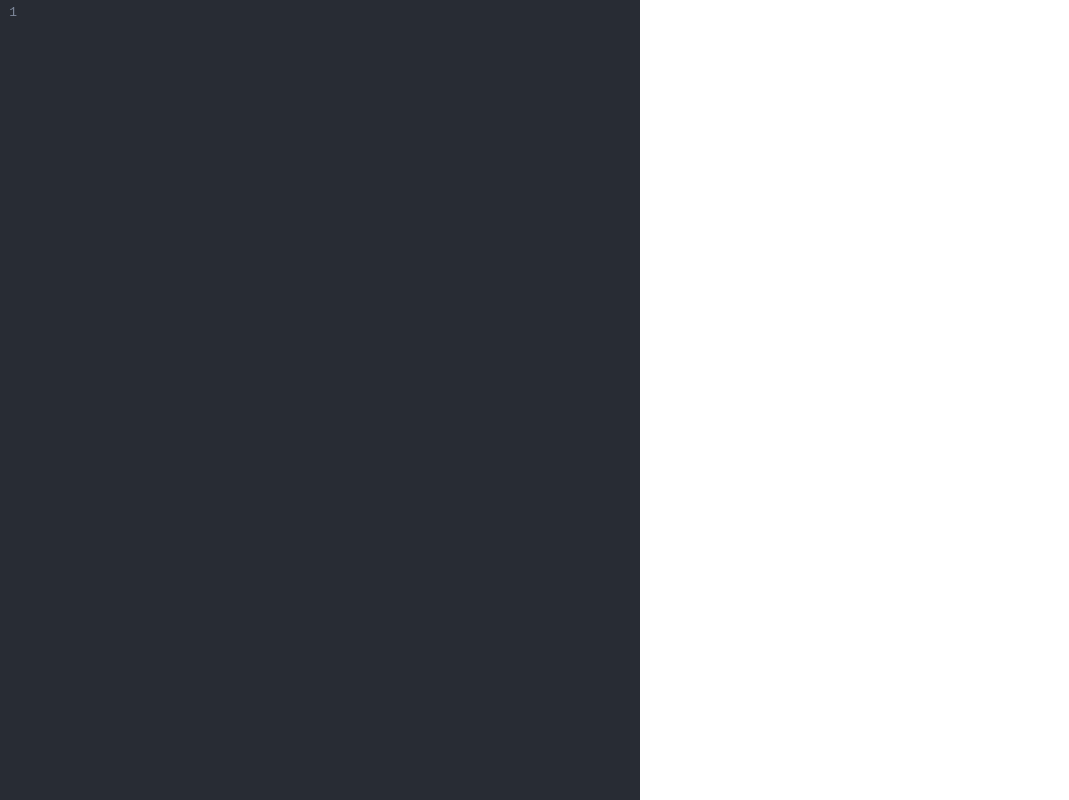
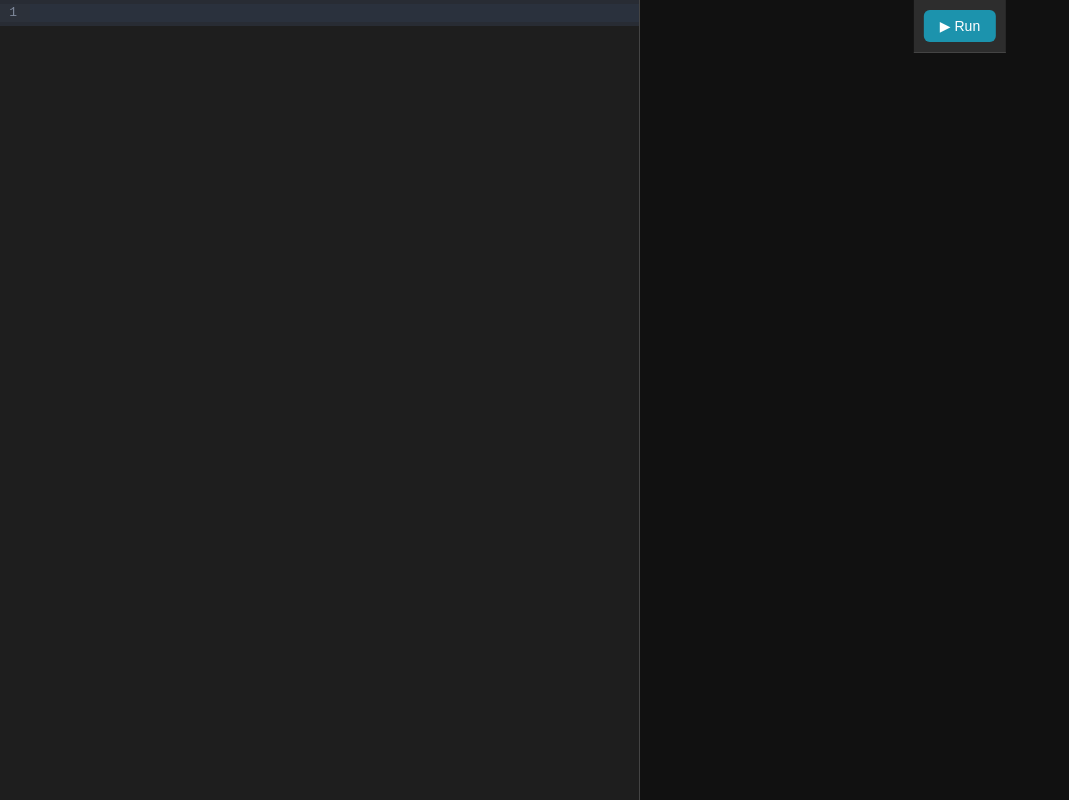
Before and after one commit to dragonmonkey757/Algo-Visualizer, a website built with Vite: page index.html in a window 1280 px wide. Shown: the whole page, without its empty margins (0-1069 px from the left). Built offline with nearby package versions, Linux system fonts and the light colour scheme.

Commit message:
Pull in changes for editor update

```diff
--- a/index.html
+++ b/index.html
@@ -4,15 +4,26 @@
     <meta charset="UTF-8" />
     <link rel="icon" type="image/svg+xml" href="/vite.svg" />
     <meta name="viewport" content="width=device-width, initial-scale=1.0" />
-    <title>Algorithm-Visualizer</title>
+    <title>Algorithm Visualizer</title>
+
     <link rel="stylesheet" href="/pyscript/core.css" />
     <script type="module" src="/pyscript/core.js"></script>
-    <py-config>
-    </py-config>
+
+    <py-config></py-config>
   </head>
+
   <body>
-    <div id="editor">
+    <div class="app">
+      <div class="toolbar">
+        <button id="playBtn">▶ Run</button>
+      </div>
+
+      <div class="main">
+        <div id="editor"></div>
+        <div id="output"></div>
+      </div>
     </div>
+
     <script type="module" src="/src/editor.js"></script>
   </body>
 </html>
--- a/src/editor.js
+++ b/src/editor.js
@@ -1,5 +1,6 @@
 import { EditorState } from '@codemirror/state'
 import { EditorView, lineNumbers } from '@codemirror/view'
+import { basicSetup } from 'codemirror'
 import { python } from '@codemirror/lang-python'
 import { oneDark } from '@codemirror/theme-one-dark'
 import './style.css'
@@ -7,12 +8,27 @@
 const state = EditorState.create({
   doc: '',
   extensions: [
+    basicSetup,
     lineNumbers(),
     python(),
     oneDark,
   ]
 })
-new EditorView({
+
+const editor = new EditorView({
   state,
-  parent:document.getElementById('editor')
-})
+  parent: document.getElementById('editor')
+});
+
+const playBtn = document.getElementById("playBtn");
+
+playBtn.addEventListener("click", () => {
+  const code = editor.state.doc.toString();
+
+  localStorage.setItem("savedCode", code);
+
+  console.log("Saved Code:");
+  console.log(code);
+
+  alert("Code saved! Check console.");
+});
--- a/src/style.css
+++ b/src/style.css
@@ -1,18 +1,63 @@
-* {
+/* Reset */
+body {
   margin: 0;
-  padding: 0;
-  box-sizing: border-box;
+  font-family: Arial, sans-serif;
+  background: #1e1e1e;
 }
 
-body, html {
-  height: 100%;
-  width: 100%;
+/* App layout */
+.app {
+  display: flex;
+  flex-direction: column;
+  height: 100vh;
 }
+
+/* Top bar */
+.toolbar {
+  position: fixed;
+  top: 0;              /* stick top */
+  left: 75%;              /* move to middle horizontally */
+  transform: translateX(-50%); /* perfectly center */
+
+  background: #2d2d2d;
+  padding: 10px;
+  border-bottom: 1px solid #444;
+}
+
+/* Button styling */
+#playBtn {
+
+  background: rgb(28, 147, 173);
+  border: none;
+  padding: 8px 16px;
+  color: white;
+  font-size: 14px;
+  border-radius: 6px;
+  cursor: pointer;
+}
+
+#playBtn:hover {
+  background: rgb(28, 147, 173);
+}
+
+/* Main area */
+.main {
+  flex: 1;
+  display: flex;
+}
+
+/* Editor fills space */
 #editor {
-  height: 100vh;
+  flex: 1;
+}
+
+#editor {
   width: 50%;
 }
 
-.cm-editor {
-  height: 100vh;
+#output {
+  width: 50%;
+  background: #111;
+  color: rgb(28, 147, 173);
+  border-left: 1px solid #444;
 }
```
Also changed, not shown: 1 other file.
